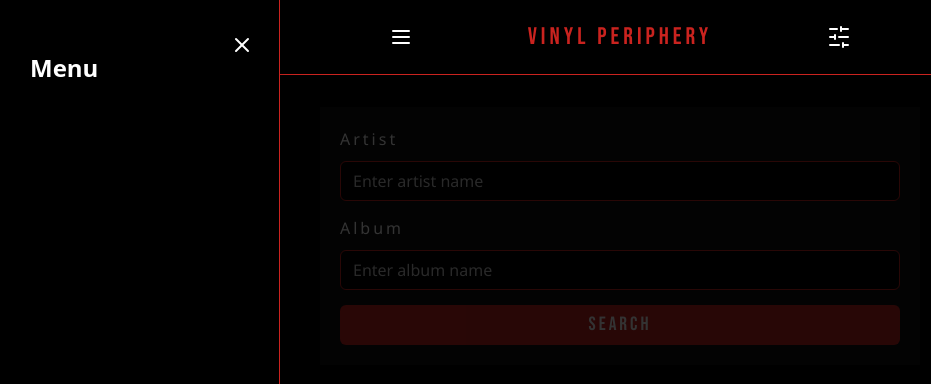
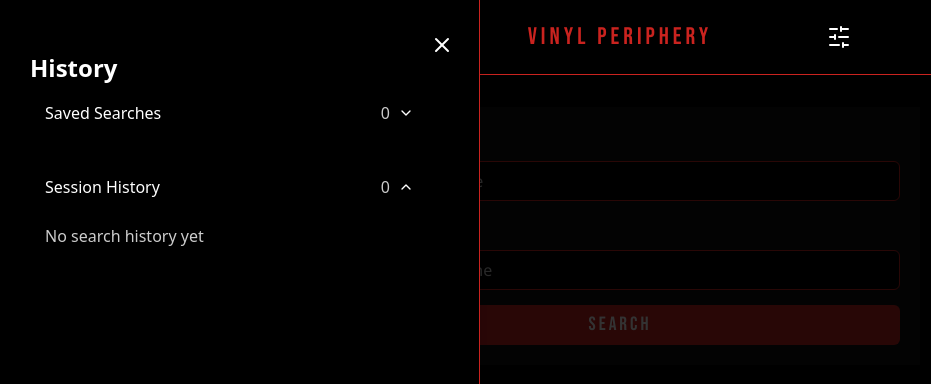
Before and after one commit to EricLusk-Jopson/vinyl-periphery, a React (Vite) app in the folder frontend/: page / in a window 1280 px wide. Both pictures are taken after a click on the button 421 px from the left and 37 px from the top of the page. Shown: the top 384 px of the page, without its empty margins (20-951 px from the left). Built offline with nearby package versions, Linux system fonts and the light colour scheme; a web font is replaced by a local one.

Commit message:
history panel with session storage and nacigation

```diff
--- a/frontend/package.json
+++ b/frontend/package.json
@@ -13,6 +13,7 @@
     "preview": "vite preview"
   },
   "dependencies": {
+    "@radix-ui/react-collapsible": "^1.1.2",
     "@radix-ui/react-dialog": "^1.1.4",
     "@radix-ui/react-label": "^2.1.1",
     "@radix-ui/react-slot": "^1.1.1",
--- a/frontend/src/components/layout/Header.tsx
+++ b/frontend/src/components/layout/Header.tsx
@@ -1,5 +1,5 @@
 import React, { useState, useEffect } from "react";
-import { Menu, SlidersHorizontal, X } from "lucide-react";
+import { History, SlidersHorizontal, X } from "lucide-react";
 import {
   Sheet,
   SheetHeader,
@@ -16,6 +16,7 @@ import {
 } from "../../contexts/cache/CacheContext";
 import { cn } from "@/lib/utils";
 import { FilterActions } from "../resultsDisplay/FilterActions";
+import HistoryPanel from "../resultsDisplay/HistoryPanel";
 
 export const Header: React.FC = () => {
   const [isVisible, setIsVisible] = useState(true);
@@ -54,19 +55,20 @@ export const Header: React.FC = () => {
         <Sheet>
           <SheetTrigger asChild>
             <button className="bg-transparent border-none text-text-primary p-sm hover:text-primary-main">
-              <Menu size={24} />
+              <History size={24} />
             </button>
           </SheetTrigger>
           <SheetContent
             side="left"
-            className="bg-bg-primary border-r border-primary-main z-modal overflow-y-auto overflow-x-hidden p-xl w-[300px]"
+            className="bg-bg-primary border-r border-primary-main z-modal overflow-y-auto overflow-x-hidden p-xl w-[500px]"
           >
             <SheetHeader>
-              <SheetTitle>Menu</SheetTitle>
+              <SheetTitle>History</SheetTitle>
               <SheetClose className="absolute right-md top-md bg-transparent border-none text-text-primary p-sm hover:text-primary-main">
                 <X size={24} />
               </SheetClose>
             </SheetHeader>
+            <HistoryPanel />
           </SheetContent>
         </Sheet>
 
--- /dev/null
+++ b/frontend/src/components/resultsDisplay/HistoryPanel.tsx
@@ -0,0 +1,131 @@
+import React from "react";
+import { Star, ChevronDown } from "lucide-react";
+import { useCache } from "@/contexts/cache/CacheContext";
+import {
+  Collapsible,
+  CollapsibleContent,
+  CollapsibleTrigger,
+} from "@/components/ui/collapsible";
+import { cn } from "@/lib/utils";
+
+interface HistoryItemProps {
+  searchId: string;
+  artist: string;
+  album: string;
+  onSelect: () => void;
+  isActive: boolean;
+}
+
+const HistoryItem: React.FC<HistoryItemProps> = ({
+  artist,
+  album,
+  onSelect,
+  isActive,
+}) => {
+  return (
+    <div
+      onClick={onSelect}
+      className={cn(
+        "flex items-center justify-between p-md hover:bg-bg-secondary cursor-pointer rounded-md",
+        isActive && "bg-bg-secondary"
+      )}
+    >
+      <div className="flex flex-col">
+        <span className="text-text-primary font-medium">{artist}</span>
+        <span className="text-text-secondary text-sm">{album}</span>
+      </div>
+      <button
+        onClick={(e) => {
+          e.stopPropagation();
+          // TODO: Implement save functionality
+        }}
+        className="p-2 hover:text-primary-main"
+      >
+        <Star
+          size={16}
+          className={cn("transition-colors", isActive && "text-primary-main")}
+        />
+      </button>
+    </div>
+  );
+};
+
+const HistoryPanel: React.FC = () => {
+  const { searches, setActiveSearch, activeSearchId } = useCache();
+  const [savedOpen, setSavedOpen] = React.useState(false);
+  const [historyOpen, setHistoryOpen] = React.useState(true);
+
+  const searchHistory = React.useMemo(
+    () =>
+      Object.entries(searches)
+        .map(([id, search]) => ({
+          id,
+          artist: search.searchParams.artist,
+          album: search.searchParams.album,
+          timestamp: parseInt(id.split("-").pop() || "0", 10),
+        }))
+        .sort((a, b) => b.timestamp - a.timestamp),
+    [searches]
+  );
+
+  return (
+    <div className="flex flex-col gap-lg">
+      <Collapsible open={savedOpen} onOpenChange={setSavedOpen}>
+        <CollapsibleTrigger className="flex items-center justify-between w-full p-md text-left">
+          <span className="font-medium">Saved Searches</span>
+          <div className="flex items-center gap-2">
+            <span className="text-text-secondary">0</span>
+            <ChevronDown
+              className={cn(
+                "w-4 h-4 transition-transform duration-200",
+                savedOpen && "transform rotate-180"
+              )}
+            />
+          </div>
+        </CollapsibleTrigger>
+        <CollapsibleContent className="data-[state=open]:animate-collapsible-down data-[state=closed]:animate-collapsible-up">
+          <div className="py-sm px-md text-text-secondary">
+            No saved searches yet
+          </div>
+        </CollapsibleContent>
+      </Collapsible>
+
+      <Collapsible open={historyOpen} onOpenChange={setHistoryOpen}>
+        <CollapsibleTrigger className="flex items-center justify-between w-full p-md text-left">
+          <span className="font-medium">Session History</span>
+          <div className="flex items-center gap-2">
+            <span className="text-text-secondary">{searchHistory.length}</span>
+            <ChevronDown
+              className={cn(
+                "w-4 h-4 transition-transform duration-200",
+                historyOpen && "transform rotate-180"
+              )}
+            />
+          </div>
+        </CollapsibleTrigger>
+        <CollapsibleContent className="data-[state=open]:animate-collapsible-down data-[state=closed]:animate-collapsible-up">
+          <div className="flex flex-col gap-sm">
+            {searchHistory.length === 0 ? (
+              <div className="py-sm px-md text-text-secondary">
+                No search history yet
+              </div>
+            ) : (
+              searchHistory.map(({ id, artist, album }) => (
+                <HistoryItem
+                  key={id}
+                  searchId={id}
+                  artist={artist}
+                  album={album}
+                  onSelect={() => setActiveSearch(id)}
+                  isActive={id === activeSearchId}
+                />
+              ))
+            )}
+          </div>
+        </CollapsibleContent>
+      </Collapsible>
+    </div>
+  );
+};
+
+export default HistoryPanel;
--- /dev/null
+++ b/frontend/src/components/ui/collapsible.tsx
@@ -0,0 +1,9 @@
+import * as CollapsiblePrimitive from "@radix-ui/react-collapsible"
+
+const Collapsible = CollapsiblePrimitive.Root
+
+const CollapsibleTrigger = CollapsiblePrimitive.CollapsibleTrigger
+
+const CollapsibleContent = CollapsiblePrimitive.CollapsibleContent
+
+export { Collapsible, CollapsibleTrigger, CollapsibleContent }
```
Also changed, not shown: 1 other file (tests, documents, lock files or other folders).
